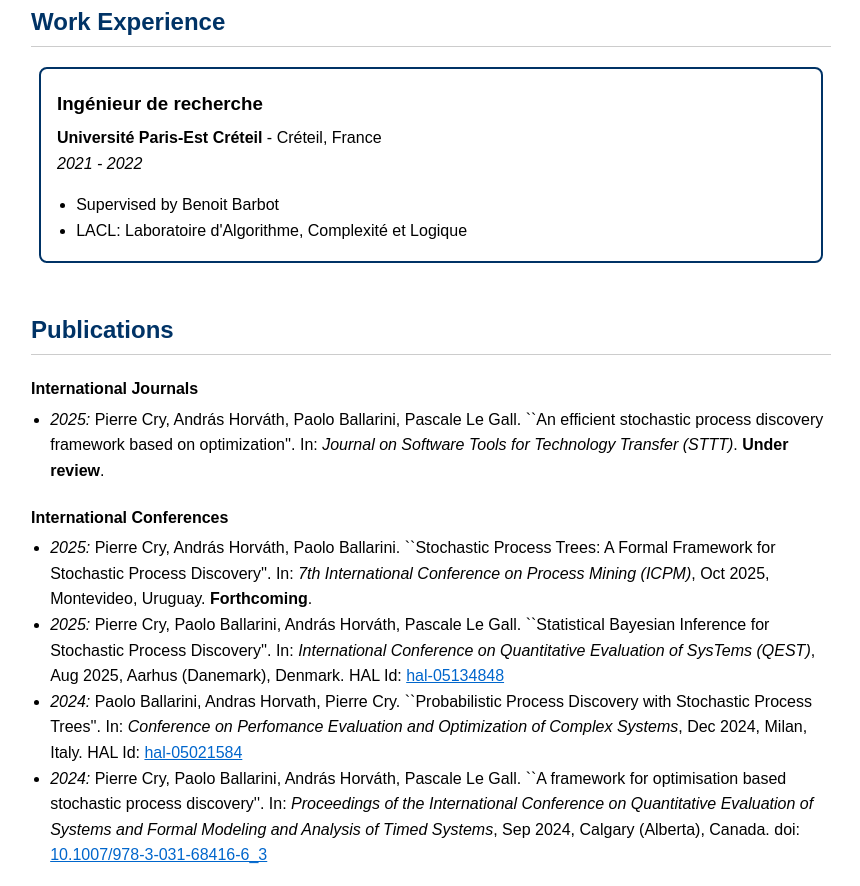
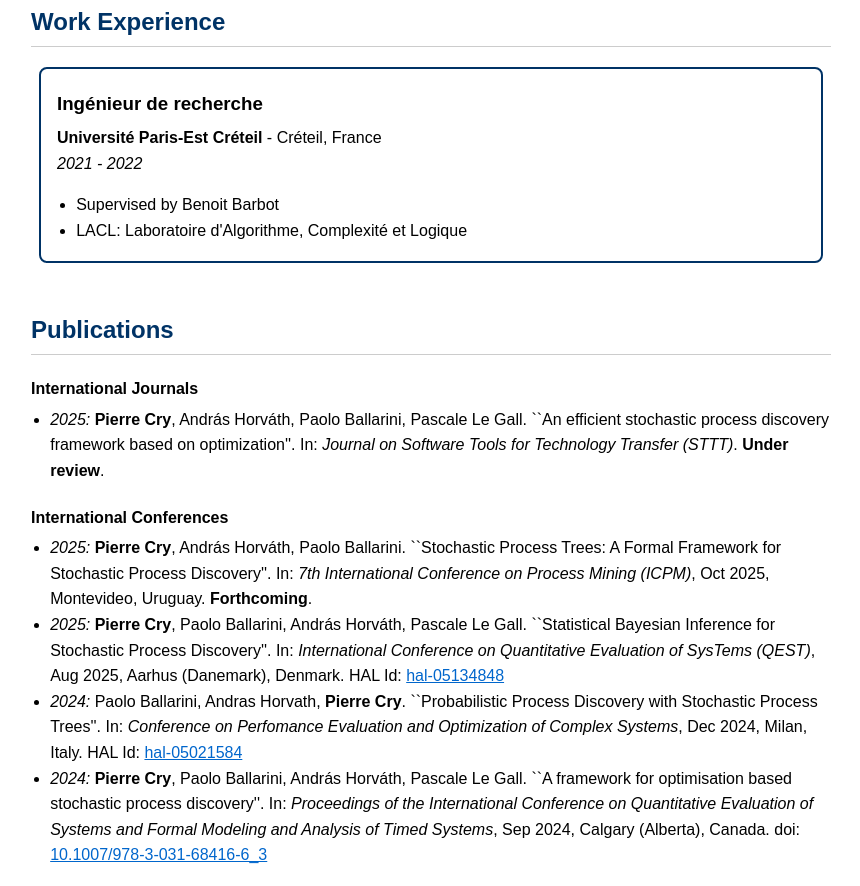
Before and after one commit to pierrecry98/pierrecry98.github.io, a plain HTML site: page index.html in a window 1280 px wide. Shown: the part 1889-2775 px from the top of the page, without its empty margins (209-1069 px from the left). Drawn offline with Linux system fonts and the light colour scheme.

Commit message:
maj resume

```diff
--- a/index.html
+++ b/index.html
@@ -25,7 +25,7 @@
 
 <div style="height: 5em;"></div>
 
-<h1 style="text-align: center;">Currently seeking a postdoctoral position in the field of [...]</h1>
+<h1 style="text-align: center;">Currently seeking a postdoctoral position in the field of Process Mining</h1>
 
 <header class="header-columns">
     <div class="header-left">
@@ -159,18 +159,18 @@
 
     <h4>International Journals</h4>
     <ul>
-      <li><em>2025:</em> Pierre Cry, András Horváth, Paolo Ballarini, Pascale Le Gall. ``An efficient stochastic process discovery framework based on optimization''. In: <em>Journal on Software Tools for Technology Transfer (STTT)</em>. <strong>Under review</strong>.</li>
+      <li><em>2025:</em> <strong>Pierre Cry</strong>, András Horváth, Paolo Ballarini, Pascale Le Gall. ``An efficient stochastic process discovery framework based on optimization''. In: <em>Journal on Software Tools for Technology Transfer (STTT)</em>. <strong>Under review</strong>.</li>
     </ul>
     <h4>International Conferences</h4>
     <ul>
-      <li><em>2025:</em> Pierre Cry, András Horváth, Paolo Ballarini. ``Stochastic Process Trees: A Formal Framework for Stochastic Process Discovery''. In: <em>7th International Conference on Process Mining (ICPM)</em>, Oct 2025, Montevideo, Uruguay. <strong>Forthcoming</strong>.</li>
-      <li><em>2025:</em> Pierre Cry, Paolo Ballarini, András Horváth, Pascale Le Gall. ``Statistical Bayesian Inference for Stochastic Process Discovery''. In: <em>International Conference on Quantitative Evaluation of SysTems (QEST)</em>, Aug 2025, Aarhus (Danemark), Denmark. HAL Id: <a href="https://hal.science/hal-05134848" target="_blank" rel="noopener">hal-05134848</a></li>
-      <li><em>2024:</em> Paolo Ballarini, Andras Horvath, Pierre Cry. ``Probabilistic Process Discovery with Stochastic Process Trees''. In: <em>Conference on Perfomance Evaluation and Optimization of Complex Systems</em>, Dec 2024, Milan, Italy. HAL Id: <a href="https://hal.science/hal-05021584" target="_blank" rel="noopener">hal-05021584</a></li>
-      <li><em>2024:</em> Pierre Cry, Paolo Ballarini, András Horváth, Pascale Le Gall. ``A framework for optimisation based stochastic process discovery''. In: <em>Proceedings of the International Conference on Quantitative Evaluation of Systems and Formal Modeling and Analysis of Timed Systems</em>, Sep 2024, Calgary (Alberta), Canada. doi: <a href="10.1007/978-3-031-68416-6_3" target="_blank" rel="noopener">10.1007/978-3-031-68416-6_3</a></li>
+      <li><em>2025:</em> <strong>Pierre Cry</strong>, András Horváth, Paolo Ballarini. ``Stochastic Process Trees: A Formal Framework for Stochastic Process Discovery''. In: <em>7th International Conference on Process Mining (ICPM)</em>, Oct 2025, Montevideo, Uruguay. <strong>Forthcoming</strong>.</li>
+      <li><em>2025:</em> <strong>Pierre Cry</strong>, Paolo Ballarini, András Horváth, Pascale Le Gall. ``Statistical Bayesian Inference for Stochastic Process Discovery''. In: <em>International Conference on Quantitative Evaluation of SysTems (QEST)</em>, Aug 2025, Aarhus (Danemark), Denmark. HAL Id: <a href="https://hal.science/hal-05134848" target="_blank" rel="noopener">hal-05134848</a></li>
+      <li><em>2024:</em> Paolo Ballarini, Andras Horvath, <strong>Pierre Cry</strong>. ``Probabilistic Process Discovery with Stochastic Process Trees''. In: <em>Conference on Perfomance Evaluation and Optimization of Complex Systems</em>, Dec 2024, Milan, Italy. HAL Id: <a href="https://hal.science/hal-05021584" target="_blank" rel="noopener">hal-05021584</a></li>
+      <li><em>2024:</em> <strong>Pierre Cry</strong>, Paolo Ballarini, András Horváth, Pascale Le Gall. ``A framework for optimisation based stochastic process discovery''. In: <em>Proceedings of the International Conference on Quantitative Evaluation of Systems and Formal Modeling and Analysis of Timed Systems</em>, Sep 2024, Calgary (Alberta), Canada. doi: <a href="10.1007/978-3-031-68416-6_3" target="_blank" rel="noopener">10.1007/978-3-031-68416-6_3</a></li>
     </ul>
     <h4>National Conferences</h4>
     <ul>
-      <li><em>2025:</em> Pierre Cry. ``Découverte de processus probabiliste avec des arbres de processus stochastiques (Résumés longs)'' In: <em>Journées Approches Formelles dans l'Assistance au Développement du Logiciel (AFADL 2025). Approches Formelles dans l'Assistance au Développement du Logiciel</em>, Jun 2025, Pau, France. HAL Id: <a href="https://hal.science/hal-05106227" target="_blank" rel="noopener">hal-05106227</a></li>
+      <li><em>2025:</em> <strong>Pierre Cry</strong>. ``Découverte de processus probabiliste avec des arbres de processus stochastiques (Résumés longs)'' In: <em>Journées Approches Formelles dans l'Assistance au Développement du Logiciel (AFADL 2025). Approches Formelles dans l'Assistance au Développement du Logiciel</em>, Jun 2025, Pau, France. HAL Id: <a href="https://hal.science/hal-05106227" target="_blank" rel="noopener">hal-05106227</a></li>
     </ul>
 
   </section>
@@ -200,7 +200,7 @@
     <ul>
       <li style="margin-bottom: 1em;"><em>2025:</em> Doctoral school ``Défi 10 minutes'', 27 Mars 2025. Gif-sur-Yvette.<br>
         First place in the thesis popularization contest organized by the doctoral school. Presented the core ideas of my Ph.D. project to a general audience in under 10 minutes. Inspired by the "Three Minute Thesis" format.</li>
-      <li><em>2024:</em>French Paris-saclay final three minute thesis, 14 Mars 2024. Gif-sur-Yvette.<br>
+      <li><em>2024:</em> French Paris-saclay final three minute thesis, 14 Mars 2024. Gif-sur-Yvette.<br>
         Finalist in the Paris-Saclay University local round of the French “Three Minute Thesis” competition, presenting my doctoral research to a non-specialist audience in under three minutes.</li>
     </ul>
 
```
Also changed, not shown: 1 other file.
